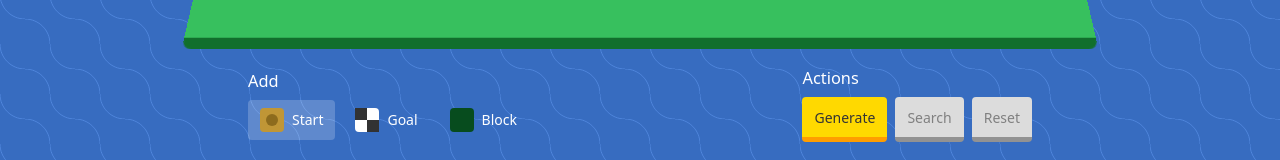
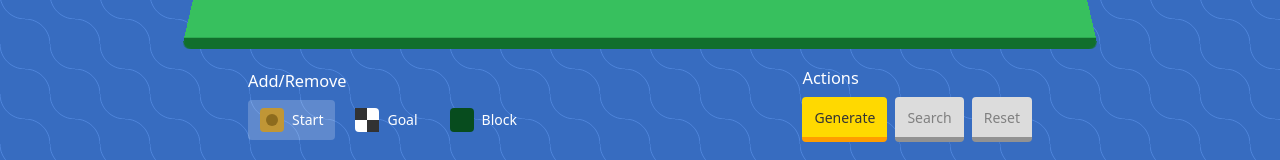
Before and after one commit to fajarma21/react-pathfinding, a Next.js app: page / in a window 1280 px wide. Shown: the part 556-716 px from the top of the page. Built offline with nearby package versions, Linux system fonts and the light colour scheme; a web font is replaced by a local one.

Commit message:
feat(readme): add next update

```diff
--- a/src/components/Control/index.tsx
+++ b/src/components/Control/index.tsx
@@ -24,7 +24,7 @@ const Control = ({
     <>
       <div className={css.row}>
         <div>
-          <ControlGroup title="Add">
+          <ControlGroup title="Add/Remove">
             {CELL_TYPES.map((item, index) => (
               <RaidoBtn
                 key={`radio-${index}`}
```
Also changed, not shown: 1 other file (tests, documents, lock files or other folders).
